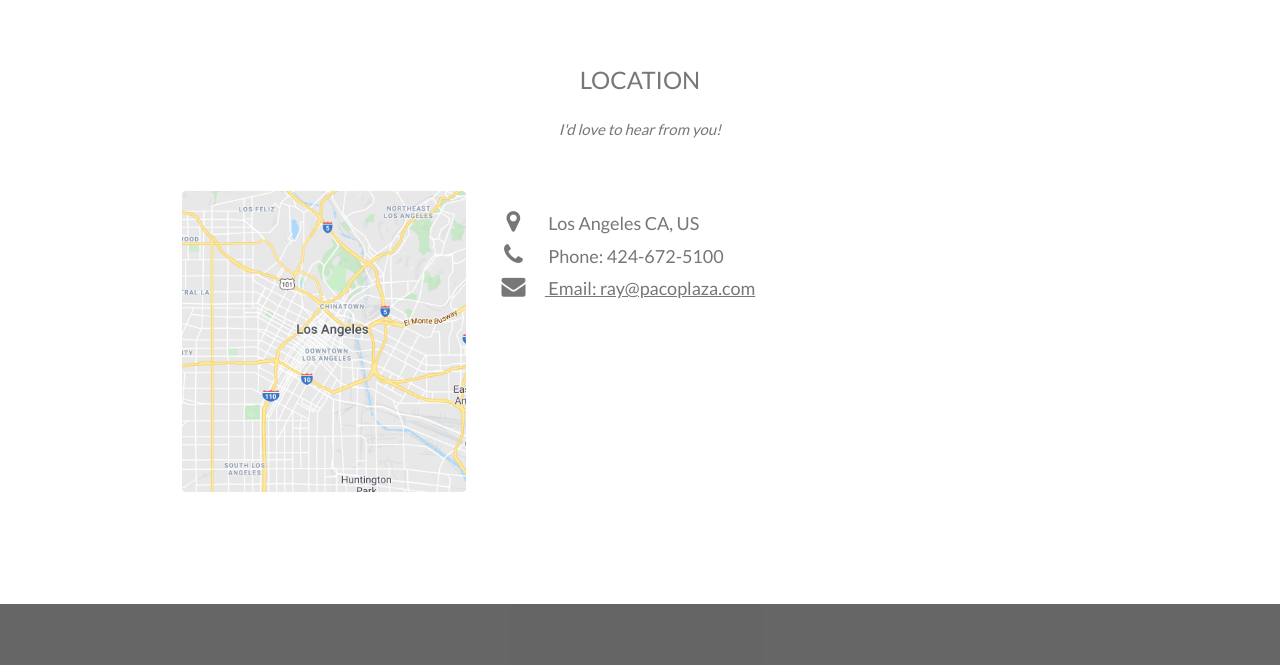
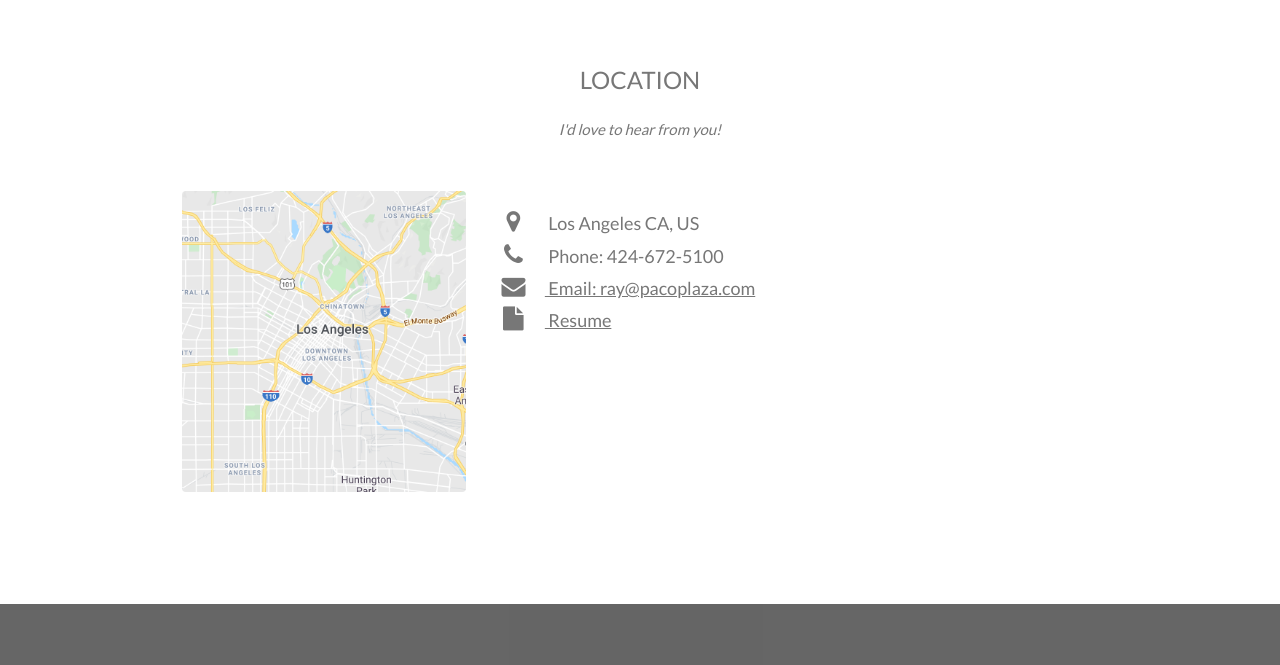
Before and after one commit to rayplaza/rayplaza-portfolio, a plain HTML site: page index.html in a window 1280 px wide. Shown: the part 4300-4965 px from the top of the page. Drawn offline with Linux system fonts and the light colour scheme.

Commit message:
updated with resume

```diff
--- a/index.html
+++ b/index.html
@@ -258,6 +258,10 @@
                         <i class="fa fa-envelope fa-fw rp-hover-text-black rp-xlarge rp-margin-right"></i> Email:
                         ray@pacoplaza.com<br>
                     </a>
+                    <a href="./docs/Plaza-Resume.docx" download target="_blank">
+                        <i class="fa fa-file fa-fw rp-hover-text-black rp-xlarge rp-margin-right"></i>
+                        Resume<br>
+                    </a>
                 </div>
             </div>
         </div>
```
Also changed, not shown: 1 other file.
